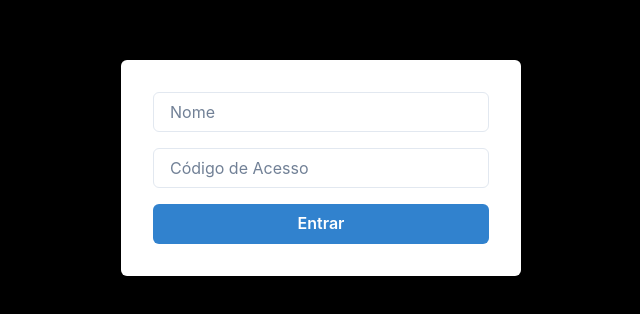
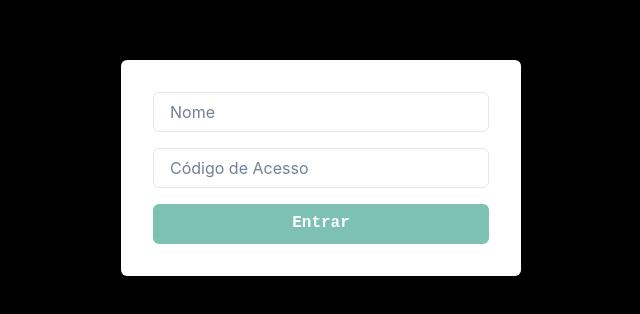
Before and after one commit to Rian6/app-cha-panela, a Next.js app: page / in a window 1280 px wide. Shown: the part 232-546 px from the top of the page, without its empty margins (319-959 px from the left). Built offline with nearby package versions, Linux system fonts and the light colour scheme.

Commit message:
adicionado dependencias

```diff
--- a/src/pages/index.js
+++ b/src/pages/index.js
@@ -1,6 +1,5 @@
 import Head from "next/head";
 import App from "./Application/App";
-
 
 export default function Home() {
   return (
@@ -12,7 +11,7 @@ export default function Home() {
         <link rel="icon" href="/favicon.ico" />
       </Head>
       <main>
-      <App/>
+        <App />
       </main>
     </>
   );
--- a/src/styles/globals.css
+++ b/src/styles/globals.css
@@ -1,107 +1,46 @@
 :root {
-  --max-width: 1100px;
-  --border-radius: 12px;
-  --font-mono: ui-monospace, Menlo, Monaco, "Cascadia Mono", "Segoe UI Mono",
-    "Roboto Mono", "Oxygen Mono", "Ubuntu Monospace", "Source Code Pro",
-    "Fira Mono", "Droid Sans Mono", "Courier New", monospace;
+  font-family: 'Courier New';
+  line-height: 1.5;
+  font-weight: 400;
 
-  --foreground-rgb: 0, 0, 0;
-  --background-start-rgb: 214, 219, 220;
-  --background-end-rgb: 255, 255, 255;
-
-  --primary-glow: conic-gradient(
-    from 180deg at 50% 50%,
-    #16abff33 0deg,
-    #0885ff33 55deg,
-    #54d6ff33 120deg,
-    #0071ff33 160deg,
-    transparent 360deg
-  );
-  --secondary-glow: radial-gradient(
-    rgba(255, 255, 255, 1),
-    rgba(255, 255, 255, 0)
-  );
-
-  --tile-start-rgb: 239, 245, 249;
-  --tile-end-rgb: 228, 232, 233;
-  --tile-border: conic-gradient(
-    #00000080,
-    #00000040,
-    #00000030,
-    #00000020,
-    #00000010,
-    #00000010,
-    #00000080
-  );
-
-  --callout-rgb: 238, 240, 241;
-  --callout-border-rgb: 172, 175, 176;
-  --card-rgb: 180, 185, 188;
-  --card-border-rgb: 131, 134, 135;
+  color-scheme: light dark;
+  color: rgba(255, 255, 255, 0.87);
+  background-color: rgb(0, 0, 0);
+  font-synthesis: none;
+  text-rendering: optimizeLegibility;
+  -webkit-font-smoothing: antialiased;
+  -moz-osx-font-smoothing: grayscale;
 }
 
-@media (prefers-color-scheme: dark) {
+button {
+  border-radius: 8px;
+  border: 1px solid transparent;
+  padding: 0.6em 1.2em;
+  font-size: 1em;
+  font-weight: 500;
+  font-family: 'Courier New' !important;
+  background-color: #7dc1b3 !important;
+  color: 'white' !important;
+  cursor: pointer;
+  transition: border-color 0.25s;
+}
+button:hover {
+  border-color: #646cff;
+}
+button:focus,
+button:focus-visible {
+  outline: 4px auto -webkit-focus-ring-color;
+}
+
+@media (prefers-color-scheme: light) {
   :root {
-    --foreground-rgb: 255, 255, 255;
-    --background-start-rgb: 0, 0, 0;
-    --background-end-rgb: 0, 0, 0;
-
-    --primary-glow: radial-gradient(rgba(1, 65, 255, 0.4), rgba(1, 65, 255, 0));
-    --secondary-glow: linear-gradient(
-      to bottom right,
-      rgba(1, 65, 255, 0),
-      rgba(1, 65, 255, 0),
-      rgba(1, 65, 255, 0.3)
-    );
-
-    --tile-start-rgb: 2, 13, 46;
-    --tile-end-rgb: 2, 5, 19;
-    --tile-border: conic-gradient(
-      #ffffff80,
-      #ffffff40,
-      #ffffff30,
-      #ffffff20,
-      #ffffff10,
-      #ffffff10,
-      #ffffff80
-    );
-
-    --callout-rgb: 20, 20, 20;
-    --callout-border-rgb: 108, 108, 108;
-    --card-rgb: 100, 100, 100;
-    --card-border-rgb: 200, 200, 200;
+    color: #213547;
+    background-color: #ffffff;
+  }
+  a:hover {
+    color: #747bff;
+  }
+  button {
+    background-color: #f9f9f9;
   }
 }
-
-* {
-  box-sizing: border-box;
-  padding: 0;
-  margin: 0;
-}
-
-html,
-body {
-  max-width: 100vw;
-  overflow-x: hidden;
-}
-
-body {
-  color: rgb(var(--foreground-rgb));
-  background: linear-gradient(
-      to bottom,
-      transparent,
-      rgb(var(--background-end-rgb))
-    )
-    rgb(var(--background-start-rgb));
-}
-
-a {
-  color: inherit;
-  text-decoration: none;
-}
-
-@media (prefers-color-scheme: dark) {
-  html {
-    color-scheme: dark;
-  }
-}
```
